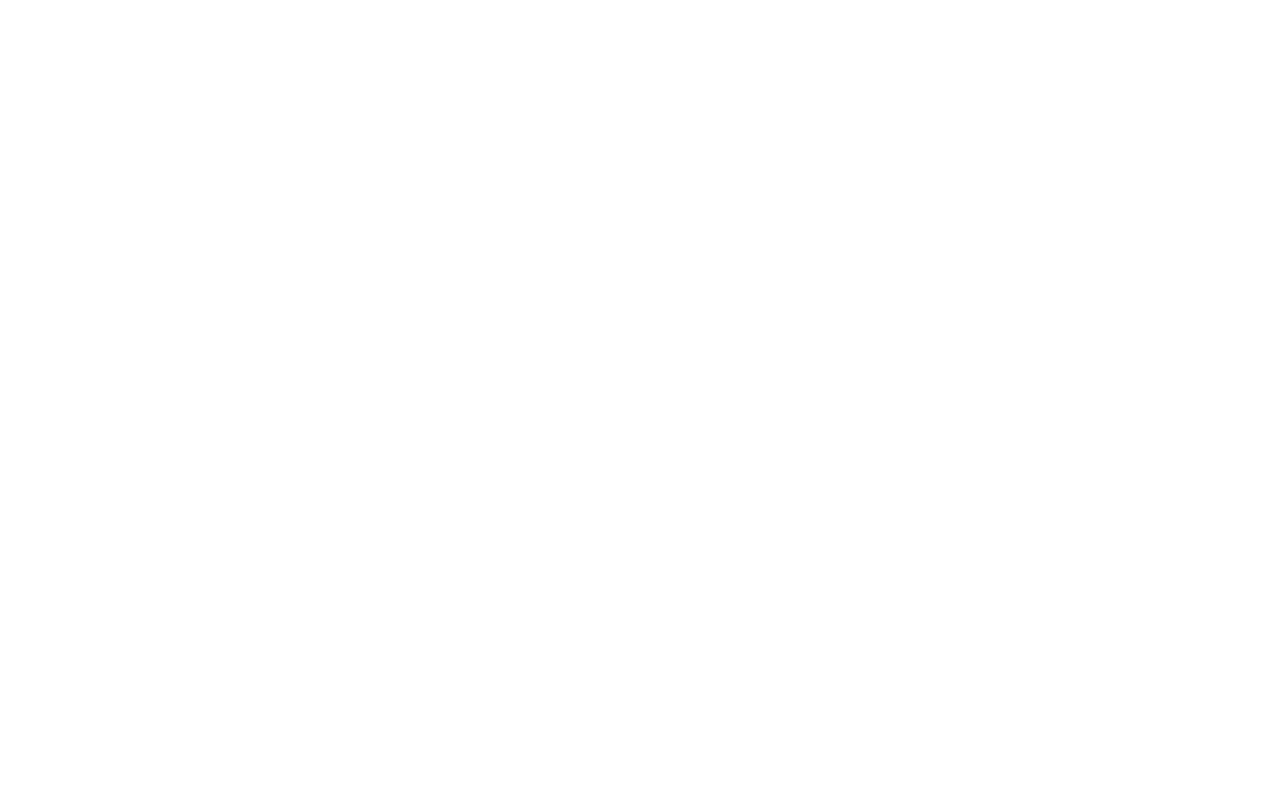
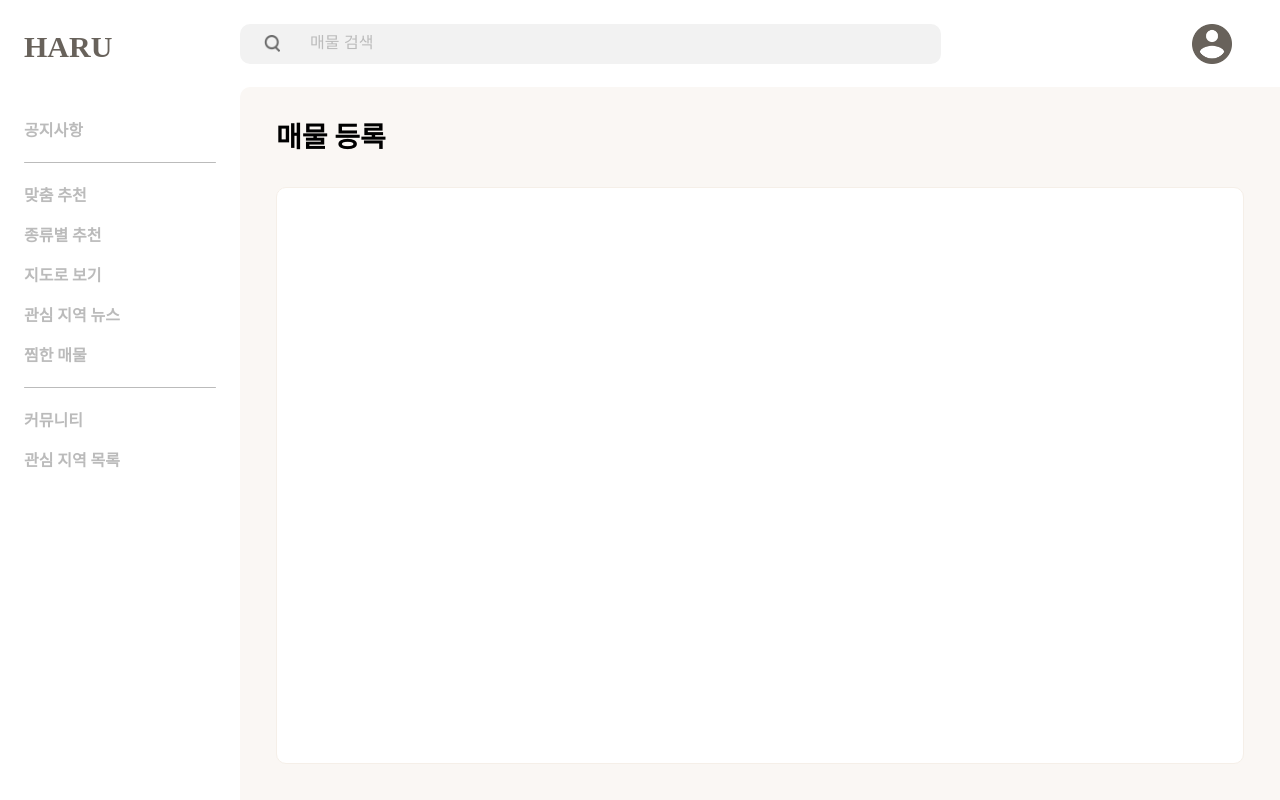
Before and after one commit to SSAFY-Passproject-HARU/Frontend, a Vue app: page /house/register in a window 1280 px wide. Before the commit this address had no page. Built offline with nearby package versions, Linux system fonts and the light colour scheme.

Commit message:
[Add] 매물 등록 페이지 추가

```diff
--- a/src/router/index.js
+++ b/src/router/index.js
@@ -3,6 +3,7 @@
 import LoginView from "@/views/LoginView.vue";
 import MypageView from "@/views/MypageView.vue";
 import SignupView from "@/views/SignupView.vue";
+import HouseRegisterView from "@/views/HouseRegisterView.vue";
 
 const router = createRouter({
   history: createWebHistory(import.meta.env.BASE_URL),
@@ -42,6 +43,11 @@
       name: "Mypage",
       component: MypageView,
     },
+    {
+      path: "/house/register",
+      name: "HouseRegister",
+      component: HouseRegisterView,
+    },
   ],
 });
 
--- /dev/null
+++ b/src/views/HouseRegisterView.vue
@@ -0,0 +1,70 @@
+<template>
+  <div class="page">
+    <NavBar />
+    <div class="main">
+      <TopBar />
+      <div class="content">
+        <h1>매물 등록</h1>
+        <div class="view">
+        </div>
+      </div>
+    </div>
+  </div>
+</template>
+
+<script>
+import NavBar from "@/components/common/NavBar.vue";
+import TopBar from "@/components/common/TopBar.vue";
+export default {
+  name: "HouseRegisterView",
+  components: { NavBar, TopBar },
+}
+</script>
+
+<style scoped>
+.page {
+  width: 100%;
+  display: flex;
+}
+
+.main {
+  display: flex;
+  flex-direction: column;
+  position: relative;
+  width: calc(100% - 240px);
+}
+
+.content {
+  flex-grow: 1;
+  padding: 36px;
+  background-color: var(--secondary);
+  border-radius: 10px 0 0 0;
+  overflow: auto;
+  position: relative;
+  display: flex;
+  flex-direction: column;
+  height: calc(100vh - 95px);
+}
+
+.content::-webkit-scrollbar {
+  display: none;
+}
+.view {
+  flex-grow: 1;
+  display: flex;
+  flex-direction: column;
+  background-color: var(--white);
+  border-radius: 10px;
+  border: 1px solid var(--secondary-border);
+}
+
+* {
+  font-family: var(--font-family-primary);
+}
+h1 {
+  margin: 0;
+  font-size: 28px;
+  font-weight: var(--font-weight-bold);
+  margin-bottom: 36px;
+}
+</style>
```
